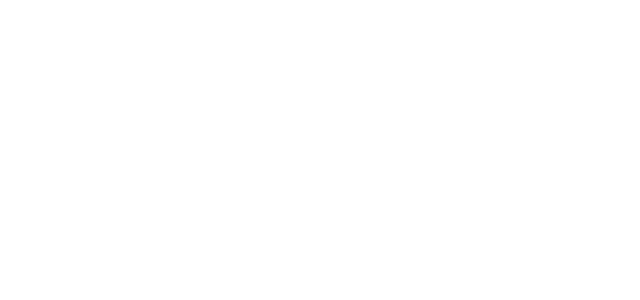
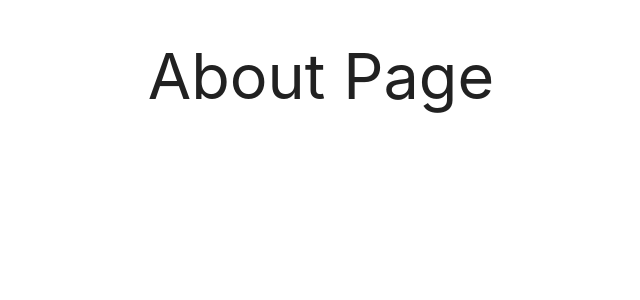
Before and after one commit to dtries/ries-portfolio, a React (Create React App) app: page /About in a window 1280 px wide. Shown: the top 300 px of the page, without its empty margins (319-959 px from the left). Built offline with nearby package versions, Linux system fonts and the light colour scheme.

Commit message:
build up heroku 7

```diff
--- a/src/App.js
+++ b/src/App.js
@@ -1,6 +1,8 @@
 import React from 'react';
 import { BrowserRouter as Router, Route} from 'react-router-dom';
 import LandingPage from './components/LandingPage';
+import PortoflioPage from './components/PortfolioPage';
+import AboutPage from './components/AboutPage';
 // import logo from './logo.svg';
 import './App.css';
 
@@ -9,6 +11,8 @@ function App() {
     <div className="App">
       <Router>
         <Route exact path="/" component={LandingPage} />
+        <Route path="/Portfolio" component={PortoflioPage} />
+        <Route path="/About" component={AboutPage} />
       </Router>
     </div>
   );
--- /dev/null
+++ b/src/components/AboutPage.js
@@ -0,0 +1,11 @@
+import React, {Component} from "react";
+
+class AboutPage extends Component {
+    render () {
+        return (
+            <h1>About Page</h1>
+        );
+    }
+}
+
+export default AboutPage;
--- /dev/null
+++ b/src/components/PortfolioPage.js
@@ -0,0 +1,11 @@
+import React, {Component} from "react";
+
+class PortfolioPage extends Component {
+    render () {
+        return (
+            <h1>Portfolio Page</h1>
+        );
+    }
+}
+
+export default PortfolioPage;
```
